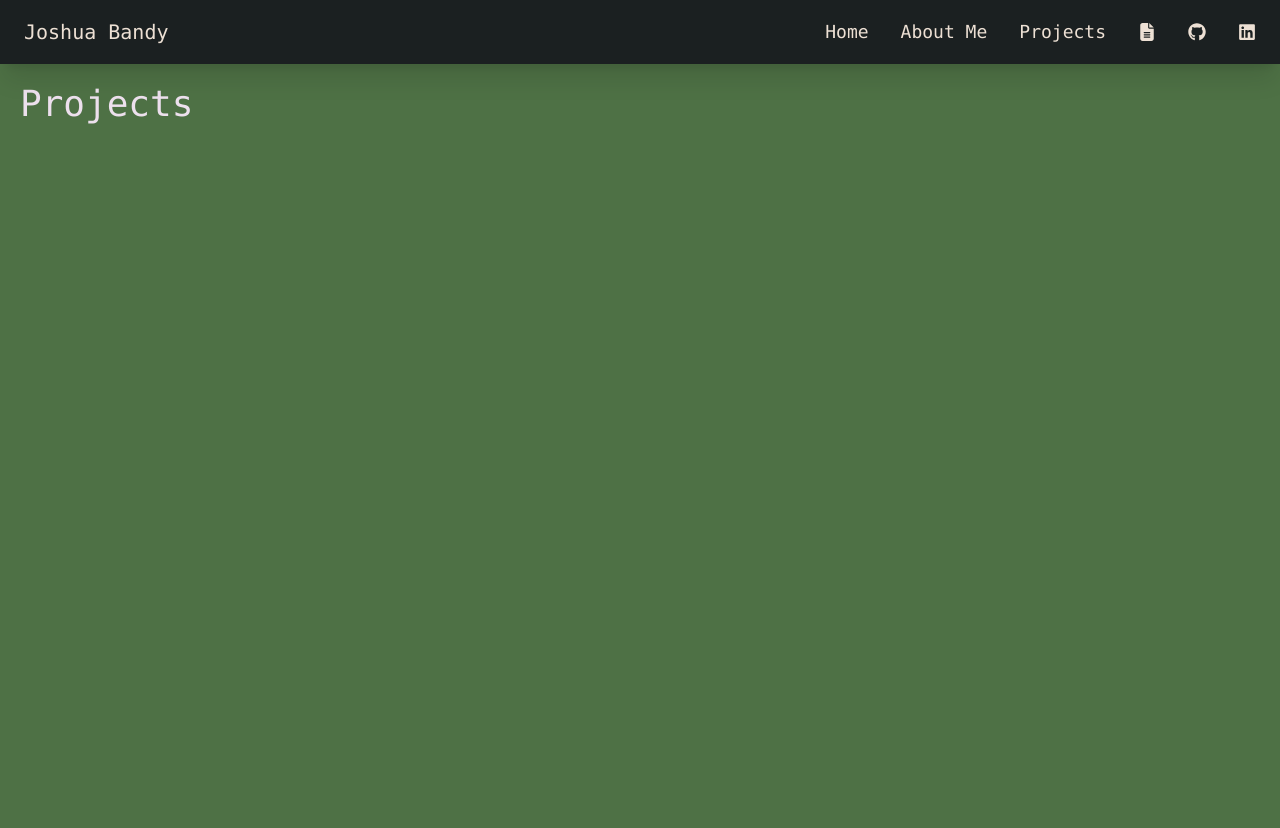
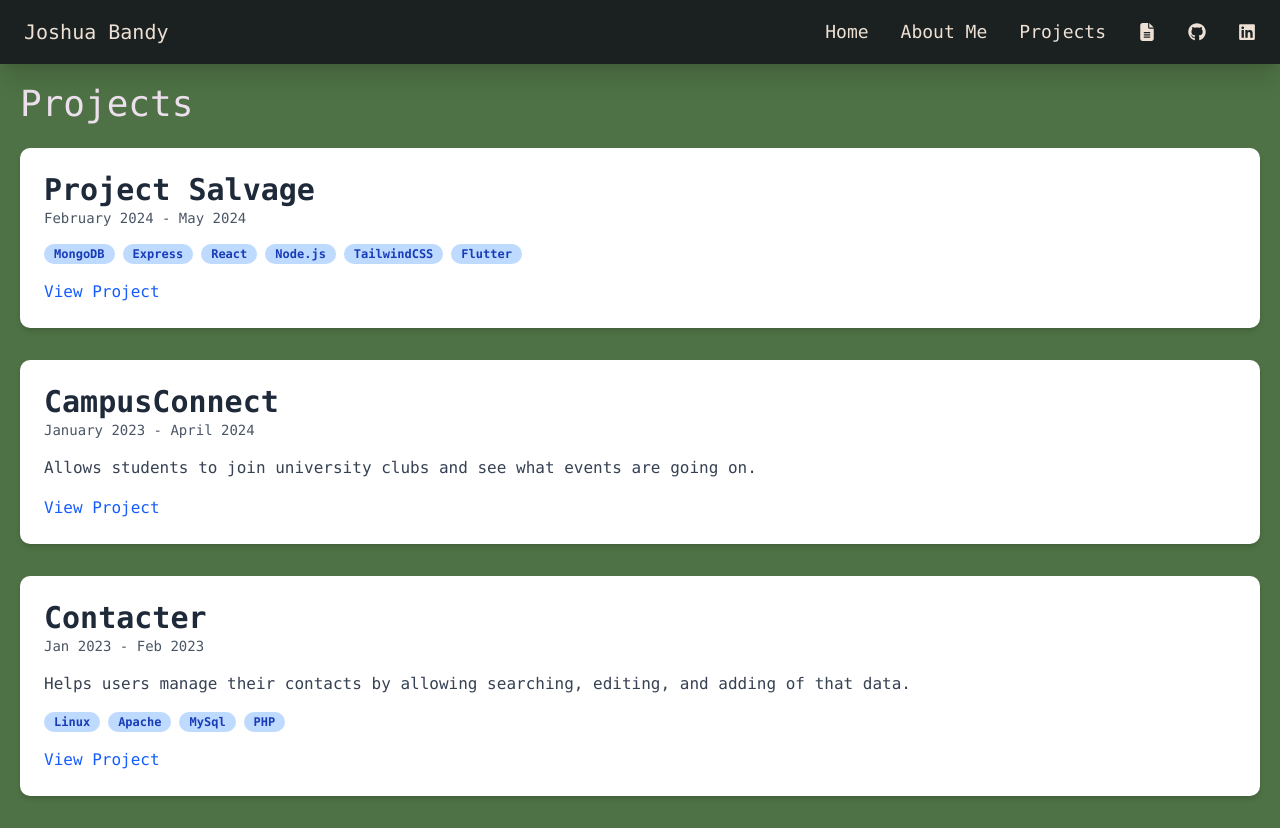
Before and after one commit to Lobbbey/portfolio, a Next.js app: page /projects in a window 1280 px wide. Before the commit the page ends 800 px from the top, so only its background shows below. Built offline with nearby package versions, Linux system fonts and the light colour scheme.

Commit message:
Added projects and project.map to the projects sections

```diff
--- a/app/projects/page.tsx
+++ b/app/projects/page.tsx
@@ -33,8 +33,9 @@ export default function Projects() {
       name: "CampusConnect",
       duration: "January 2023 - April 2024",
       info: {
-        description: "",
-        tags: [],
+        description: "Allows students to join university clubs and see what events are going on.",
+        tags: [
+				],
       },
       logo: "",
       link: "https://github.com/Lobbbey/CampusConnect",
@@ -43,7 +44,7 @@ export default function Projects() {
       name: "Contacter",
       duration: "Jan 2023 - Feb 2023",
       info: {
-        description: "A webapp made with a LAMP stack to manage ",
+        description: "Helps users manage their contacts by allowing searching, editing, and adding of that data.",
         tags: ["Linux", "Apache", "MySql", "PHP"],
       },
       logo: "",
@@ -61,6 +62,39 @@ export default function Projects() {
         <h1>Projects</h1>
         <p className="text-lg md:text-xl lg:text-2xl mx-auto mb-6 max-w-6xl"></p>
       </div>
+      <div className="">
+
+					{ projects.map((project, index) => (
+    <div key={index} className="mb-8 p-6 bg-white rounded-lg shadow-md" data-aos="fade-up">
+      <h2 className="text-3xl font-bold text-gray-800">{project.name}</h2>
+      <p className="text-gray-600 text-sm mb-2">{project.duration}</p>
+      {project.info.description && (
+        <p className="text-gray-700 mt-4">{project.info.description}</p>
+      )}
+      {project.info.tags.length > 0 && (
+        <div className="mt-4 flex flex-wrap gap-2">
+          {project.info.tags.map((tag, tagIndex) => (
+            <span key={tagIndex} className="bg-blue-200 text-blue-800 text-xs font-semibold px-2.5 py-0.5 rounded-full">
+              {tag}
+            </span>
+          ))}
+        </div>
+      )}
+      {project.link && (
+        <div className="mt-4">
+          <a
+            href={project.link}
+            target="_blank"
+            rel="noopener noreferrer"
+            className="text-blue-600 hover:underline"
+          >
+            View Project
+          </a>
+        </div>
+      )}
+    </div>
+  ))}
+     </div>
     </section>
   );
 }
```
Also changed, not shown: 1 other file (tests, documents, lock files or other folders).
